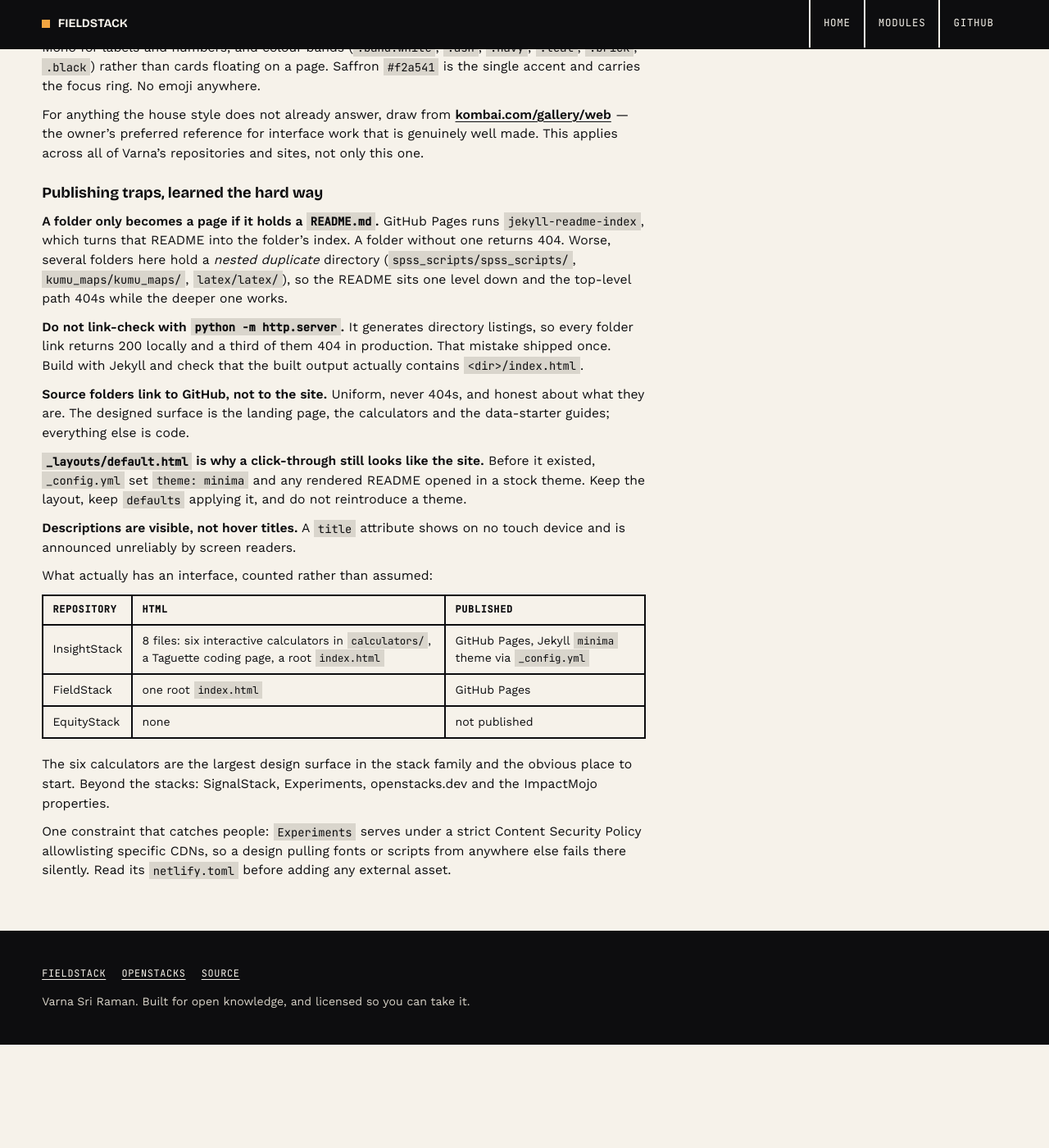
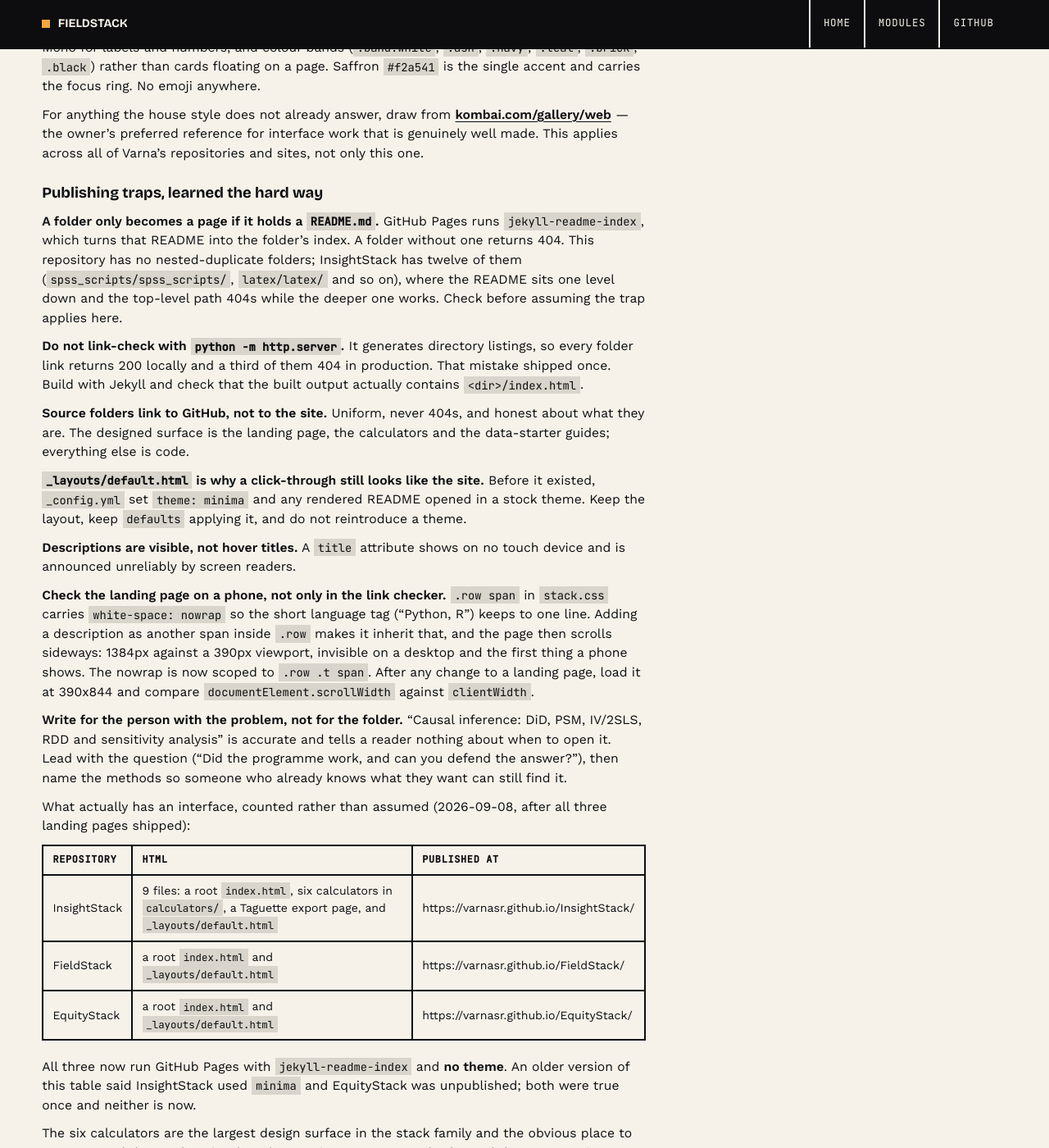
Before and after one commit to Varnasr/FieldStack, a Jekyll site: the page built from CLAUDE.md, in a window 1280 px wide and 1400 px high, scrolled down 1722 px. Shown: the whole window at 82% size. Built offline with Jekyll 4.4.1, drawn with Linux system fonts in a browser that asks for light colours; our own code applies the rules of GitHub Pages for plain Markdown files; before the commit the page ends 2996 px from its top, so only the background shows below that.

Commit message:
Correct the stale facts in CLAUDE.md, and record the two lessons from this round
The interface table said InsightStack renders through Jekyll's `minima`
theme and EquityStack is not published. Both were true when written and
neither is now: the theme was removed in favour of `_layouts/default.html`
(the same file says two paragraphs later not to reintroduce a theme), and
EquityStack has had a landing page since PR #21. Replaced with what is
actually deployed, dated, and with the three live URLs.

The nested-duplicate-directory warning named `spss_scripts/spss_scripts/`
and `kumu_maps/kumu_maps/` in all three repositories. Those folders exist
only in InsightStack, which has twelve of them; FieldStack and EquityStack
have none. Each copy now says which repository it is describing.

Added the two things this round taught. `.row span` carries
white-space: nowrap for the language tag, so a description added as
another span inherits it and the page scrolls to 1384px against a 390px
viewport, which is invisible on a desktop. And copy that lists a folder's
contents tells a reader nothing about when to open it.

EquityStack's design section also gains the house-style paragraph the
other two carry, now that it has assets/css/stack.css.

Co-Authored-By: Claude Opus 5 <noreply@anthropic.com>
Claude-Session: https://claude.ai/code/session_01DMYhECx2Dzbqad6KJxWZ7t

```diff
--- a/CLAUDE.md
+++ b/CLAUDE.md
@@ -88,10 +88,10 @@ applies across all of Varna's repositories and sites, not only this one.
 
 **A folder only becomes a page if it holds a `README.md`.** GitHub Pages runs
 `jekyll-readme-index`, which turns that README into the folder's index. A folder
-without one returns 404. Worse, several folders here hold a *nested duplicate*
-directory (`spss_scripts/spss_scripts/`, `kumu_maps/kumu_maps/`, `latex/latex/`),
-so the README sits one level down and the top-level path 404s while the deeper
-one works.
+without one returns 404. This repository has no nested-duplicate folders;
+InsightStack has twelve of them (`spss_scripts/spss_scripts/`, `latex/latex/`
+and so on), where the README sits one level down and the top-level path 404s
+while the deeper one works. Check before assuming the trap applies here.
 
 **Do not link-check with `python -m http.server`.** It generates directory
 listings, so every folder link returns 200 locally and a third of them 404 in
@@ -110,13 +110,32 @@ not reintroduce a theme.
 **Descriptions are visible, not hover titles.** A `title` attribute shows on no
 touch device and is announced unreliably by screen readers.
 
-What actually has an interface, counted rather than assumed:
+**Check the landing page on a phone, not only in the link checker.** `.row span`
+in `stack.css` carries `white-space: nowrap` so the short language tag ("Python,
+R") keeps to one line. Adding a description as another span inside `.row` makes
+it inherit that, and the page then scrolls sideways: 1384px against a 390px
+viewport, invisible on a desktop and the first thing a phone shows. The nowrap is
+now scoped to `.row .t span`. After any change to a landing page, load it at
+390x844 and compare `documentElement.scrollWidth` against `clientWidth`.
 
-| Repository | HTML | Published |
+**Write for the person with the problem, not for the folder.** "Causal inference:
+DiD, PSM, IV/2SLS, RDD and sensitivity analysis" is accurate and tells a reader
+nothing about when to open it. Lead with the question ("Did the programme work,
+and can you defend the answer?"), then name the methods so someone who already
+knows what they want can still find it.
+
+What actually has an interface, counted rather than assumed (2026-09-08, after
+all three landing pages shipped):
+
+| Repository | HTML | Published at |
 |---|---|---|
-| InsightStack | 8 files: six interactive calculators in `calculators/`, a Taguette coding page, a root `index.html` | GitHub Pages, Jekyll `minima` theme via `_config.yml` |
-| FieldStack | one root `index.html` | GitHub Pages |
-| EquityStack | none | not published |
+| InsightStack | 9 files: a root `index.html`, six calculators in `calculators/`, a Taguette export page, and `_layouts/default.html` | https://varnasr.github.io/InsightStack/ |
+| FieldStack | a root `index.html` and `_layouts/default.html` | https://varnasr.github.io/FieldStack/ |
+| EquityStack | a root `index.html` and `_layouts/default.html` | https://varnasr.github.io/EquityStack/ |
+
+All three now run GitHub Pages with `jekyll-readme-index` and **no theme**. An
+older version of this table said InsightStack used `minima` and EquityStack was
+unpublished; both were true once and neither is now.
 
 The six calculators are the largest design surface in the stack family and the
 obvious place to start. Beyond the stacks: SignalStack, Experiments,
```
